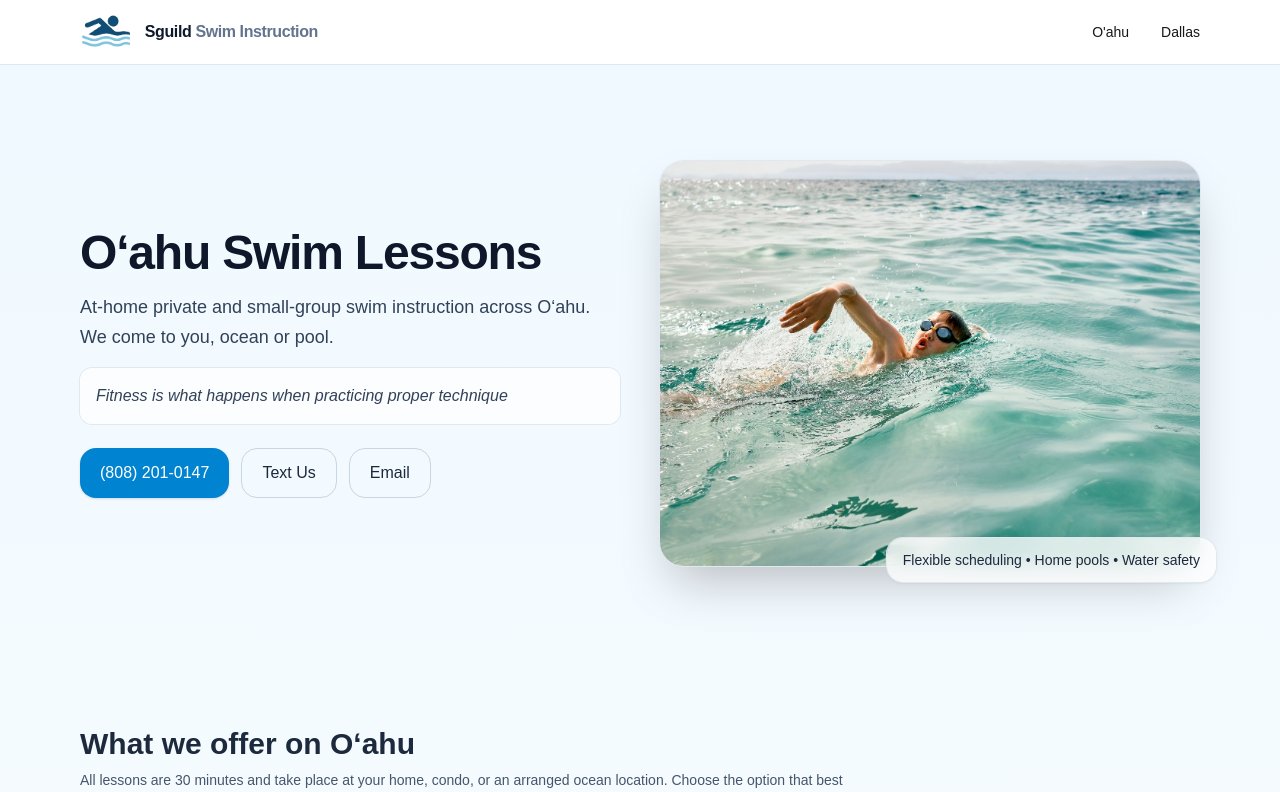
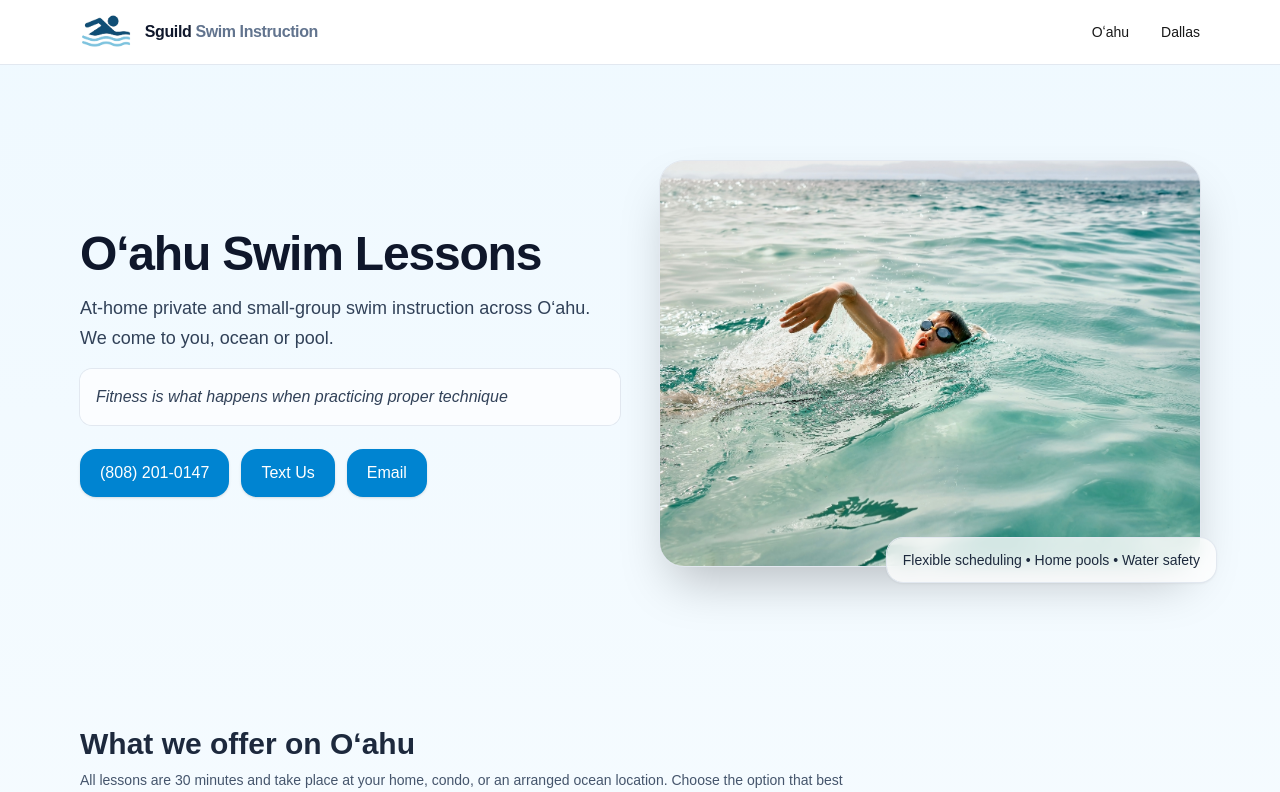
Before and after one commit to sguild-admin/sguild-site, a Next.js app: page /oahu in a window 1280 px wide. Shown: the top 792 px of the page. Built offline with nearby package versions, Linux system fonts and the light colour scheme.

Commit message:
refactor: consolidate contact pages to use shared PageContainer, Button, Image; remove duplicate headers

```diff
--- a/src/app/dallas/contact/page.tsx
+++ b/src/app/dallas/contact/page.tsx
@@ -1,42 +1,21 @@
 'use client'
 import React from 'react'
-import Link from 'next/link'
+import Button from '../../../components/Button'
+import Image from '../../../components/Image'
+import PageContainer from '../../../components/PageContainer'
+import { CONTACTS } from '../../../config/contact'
+
+const { phoneDisplay: PHONE, phoneTel: PHONE_TEL, email: EMAIL } = CONTACTS.dallas
 
 // -----------------------------------------------------------------------------
 // Dallas Contact Page — Stabilized build (no arbitrary Tailwind classes)
-// - Matches the Oʻahu/Dallas page structure & styles
-// - Booking via Call / Text / Email (no JS UA detection)
-// - Uses /assets/logo-graphic.png
-// -----------------------------------------------------------------------------
-
-const PHONE = '+19722105375' // TODO: replace if needed
-const EMAIL = 'info@sguildswim.com' // TODO: replace if needed
-
 export default function DallasContactPage() {
-  const telHref = `tel:${PHONE}`
-  const smsHref = `sms:${PHONE}`
+  const telHref = `tel:${PHONE_TEL}`
+  const smsHref = `sms:${PHONE_TEL}`
   const mailHref = `mailto:${EMAIL}`
 
   return (
-    <div className="min-h-screen bg-gradient-to-b from-sky-50 to-white text-slate-800">
-      {/* Header */}
-      <header className="sticky top-0 z-30 backdrop-blur bg-white/70 border-b border-slate-200/50">
-        <div className="mx-auto max-w-6xl px-4 py-3 flex items-center justify-between">
-          {/* Logo (your exact snippet) */}
-          <Link href="/" className="flex items-center gap-3" aria-label="Sguild Swim Instruction home">
-            <img src="/assets/logo-graphic.png" alt="Sguild Swim Instruction logo" className="h-9 w-auto" />
-            <span className="text-base font-semibold tracking-tight text-slate-900">
-              Sguild <span className="text-slate-500">Swim Instruction</span>
-            </span>
-          </Link>
-
-          <nav className="hidden md:flex items-center gap-6 text-sm">
-            <Link href="/" className="hover:text-sky-700">Locations</Link>
-            <Link href="/dallas/contact" className="hover:text-sky-700">Contact</Link>
-          </nav>
-        </div>
-      </header>
-
+    <PageContainer>
       {/* Hero */}
       <section className="relative overflow-hidden">
         <div className="absolute inset-0 -z-10">
@@ -52,9 +31,9 @@
               Ready to book at‑home swim lessons in Dallas or Collin County? Reach out and we’ll get you scheduled.
             </p>
             <div className="mt-6 flex flex-wrap gap-3">
-              <a href={telHref} className="inline-flex items-center rounded-2xl bg-sky-600 px-5 py-3 text-white shadow hover:bg-sky-700">Call Now</a>
-              <a href={smsHref} className="inline-flex items-center rounded-2xl border border-slate-300 px-5 py-3 text-slate-800 hover:bg-slate-50">Text Us</a>
-              <a href={mailHref} className="inline-flex items-center rounded-2xl border border-slate-300 px-5 py-3 text-slate-800 hover:bg-slate-50">Email</a>
+              <Button href={telHref} variant="primary">Call Now</Button>
+              <Button href={smsHref} variant="secondary">Text Us</Button>
+              <Button href={mailHref} variant="secondary">Email</Button>
             </div>
             <div className="mt-6 rounded-2xl bg-white/80 p-4 ring-1 ring-slate-200">
               <h2 className="text-base font-semibold text-slate-900">Helpful details to include</h2>
@@ -69,7 +48,7 @@
 
           <div className="relative">
             <div className="w-full overflow-hidden rounded-3xl shadow-2xl ring-1 ring-slate-200" style={{ aspectRatio: '4 / 3' }}>
-              <img src="/assets/contact.JPG" alt="Dallas backyard swim lesson" className="h-full w-full object-cover" />
+              <Image src="/assets/contact.JPG" alt="Dallas backyard swim lesson" className="h-full w-full object-cover" />
             </div>
             <div className="absolute -bottom-4 -right-4 bg-white/80 backdrop-blur rounded-2xl px-4 py-3 shadow ring-1 ring-slate-200">
               <p className="text-sm font-medium">Flexible scheduling • Home pools • Water safety</p>
@@ -85,17 +64,17 @@
           <article className="rounded-2xl border border-slate-200 bg-white p-6 shadow-sm">
             <h3 className="text-lg font-semibold">Call</h3>
             <p className="mt-2 text-sm text-slate-700">Fastest for quick questions and immediate booking.</p>
-            <a href={telHref} className="mt-4 inline-block rounded-full bg-sky-600 px-4 py-2 text-white">{PHONE}</a>
+            <Button href={telHref} className="mt-4" variant="primary">{PHONE}</Button>
           </article>
           <article className="rounded-2xl border border-slate-200 bg-white p-6 shadow-sm">
             <h3 className="text-lg font-semibold">Text</h3>
             <p className="mt-2 text-sm text-slate-700">Great for sharing names, ages, and scheduling preferences.</p>
-            <a href={smsHref} className="mt-4 inline-block rounded-full border border-slate-300 px-4 py-2">Text us</a>
+            <Button href={smsHref} className="mt-4" variant="secondary">Text us</Button>
           </article>
           <article className="rounded-2xl border border-slate-200 bg-white p-6 shadow-sm">
             <h3 className="text-lg font-semibold">Email</h3>
             <p className="mt-2 text-sm text-slate-700">We typically reply the same day.</p>
-            <a href={mailHref} className="mt-4 inline-block rounded-full border border-slate-300 px-4 py-2">{EMAIL}</a>
+            <Button href={mailHref} className="mt-4" variant="secondary">{EMAIL}</Button>
           </article>
         </div>
       </section>
@@ -136,7 +115,6 @@
         </div>
       </section>
 
-
-    </div>
+    </PageContainer>
   )
 }
--- a/src/app/dallas/page.tsx
+++ b/src/app/dallas/page.tsx
@@ -5,6 +5,7 @@
 import FeaturableReviews from '../../components/FeaturableReviews'
 import PageContainer from '../../components/PageContainer'
 import Hero from '../../components/Hero'
+import { CONTACTS } from '../../config/contact'
 
 // -----------------------------------------------------------------------------
 // Dallas Page — Stabilized build (no arbitrary Tailwind classes)
@@ -15,12 +16,11 @@
 // - Hero image: /public/assets/dallasSwim.png
 // -----------------------------------------------------------------------------
 
-const PHONE = '+19722105375' // TODO: replace with your booking number
-const EMAIL = 'info@sguildswim.com' // TODO: replace with your email
+const { phoneDisplay: PHONE, phoneTel: PHONE_TEL, email: EMAIL } = CONTACTS.dallas
 
 export default function DallasPage() {
-  const telHref = `tel:${PHONE}`
-  const smsHref = `sms:${PHONE}`
+  const telHref = `tel:${PHONE_TEL}`
+  const smsHref = `sms:${PHONE_TEL}`
   const mailHref = `mailto:${EMAIL}`
 
   return (
--- a/src/app/oahu/contact/page.tsx
+++ b/src/app/oahu/contact/page.tsx
@@ -1,6 +1,7 @@
-'use client'
 import React from 'react'
-import Link from 'next/link'
+import Button from '../../../components/Button'
+import Image from '../../../components/Image'
+import PageContainer from '../../../components/PageContainer'
 
 // -----------------------------------------------------------------------------
 // Oʻahu Contact Page — Stabilized build (no arbitrary Tailwind classes)
@@ -9,34 +10,17 @@
 // - Uses /assets/logo-graphic.png and /assets/contact.jpg
 // -----------------------------------------------------------------------------
 
-const PHONE = '(808) 201-0147' // TODO: replace if needed
-const EMAIL = 'info@sguildswim.com' // TODO: replace if needed
+import { CONTACTS } from '../../../config/contact'
+
+const { phoneDisplay: PHONE, phoneTel: PHONE_TEL, email: EMAIL } = CONTACTS.oahu
 
 export default function OahuContactPage() {
-  const telHref = `tel:${PHONE}`
-  const smsHref = `sms:${PHONE}`
+  const telHref = `tel:${PHONE_TEL}`
+  const smsHref = `sms:${PHONE_TEL}`
   const mailHref = `mailto:${EMAIL}`
 
   return (
-    <div className="min-h-screen bg-gradient-to-b from-sky-50 to-white text-slate-800">
-      {/* Header */}
-      <header className="sticky top-0 z-30 backdrop-blur bg-white/70 border-b border-slate-200/50">
-        <div className="mx-auto max-w-6xl px-4 py-3 flex items-center justify-between">
-          {/* Logo (your exact snippet) */}
-          <Link href="/" className="flex items-center gap-3" aria-label="Sguild Swim Instruction home">
-            <img src="/assets/logo-graphic.png" alt="Sguild Swim Instruction logo" className="h-9 w-auto" />
-            <span className="text-base font-semibold tracking-tight text-slate-900">
-              Sguild <span className="text-slate-500">Swim Instruction</span>
-            </span>
-          </Link>
-
-          <nav className="hidden md:flex items-center gap-6 text-sm">
-            <Link href="/" className="hover:text-sky-700">Locations</Link>
-            <Link href="/oahu/contact" className="hover:text-sky-700">Contact</Link>
-          </nav>
-        </div>
-      </header>
-
+    <PageContainer>
       {/* Hero */}
       <section className="relative overflow-hidden">
         <div className="absolute inset-0 -z-10">
@@ -52,9 +36,9 @@
               Ready to book at‑home (or ocean) swim lessons on Oʻahu? Reach out and we’ll get you scheduled.
             </p>
             <div className="mt-6 flex flex-wrap gap-3">
-              <a href={telHref} className="inline-flex items-center rounded-2xl bg-sky-600 px-5 py-3 text-white shadow hover:bg-sky-700">Call Now</a>
-              <a href={smsHref} className="inline-flex items-center rounded-2xl border border-slate-300 px-5 py-3 text-slate-800 hover:bg-slate-50">Text Us</a>
-              <a href={mailHref} className="inline-flex items-center rounded-2xl border border-slate-300 px-5 py-3 text-slate-800 hover:bg-slate-50">Email</a>
+              <Button href={telHref} variant="primary">Call Now</Button>
+              <Button href={smsHref} variant="secondary">Text Us</Button>
+              <Button href={mailHref} variant="secondary">Email</Button>
             </div>
             <div className="mt-6 rounded-2xl bg-white/80 p-4 ring-1 ring-slate-200">
               <h2 className="text-base font-semibold text-slate-900">Helpful details to include</h2>
@@ -69,7 +53,7 @@
 
           <div className="relative">
             <div className="w-full overflow-hidden rounded-3xl shadow-2xl ring-1 ring-slate-200" style={{ aspectRatio: '4 / 3' }}>
-              <img src="/assets/contact.JPG" alt="Ocean swim lessons on Oʻahu" className="h-full w-full object-cover" />
+              <Image src="/assets/contact.JPG" alt="Ocean swim lessons on Oʻahu" className="h-full w-full object-cover" />
             </div>
             <div className="absolute -bottom-4 -right-4 bg-white/80 backdrop-blur rounded-2xl px-4 py-3 shadow ring-1 ring-slate-200">
               <p className="text-sm font-medium">Flexible scheduling • Home pools • Ocean safety</p>
@@ -85,17 +69,17 @@
           <article className="rounded-2xl border border-slate-200 bg-white p-6 shadow-sm">
             <h3 className="text-lg font-semibold">Call</h3>
             <p className="mt-2 text-sm text-slate-700">Fastest for quick questions and immediate booking.</p>
-            <a href={telHref} className="mt-4 inline-block rounded-full bg-sky-600 px-4 py-2 text-white">{PHONE}</a>
+            <Button href={telHref} className="mt-4" variant="primary">{PHONE}</Button>
           </article>
           <article className="rounded-2xl border border-slate-200 bg-white p-6 shadow-sm">
             <h3 className="text-lg font-semibold">Text</h3>
             <p className="mt-2 text-sm text-slate-700">Great for sharing names, ages, and scheduling preferences.</p>
-            <a href={smsHref} className="mt-4 inline-block rounded-full border border-slate-300 px-4 py-2">Text us</a>
+            <Button href={smsHref} className="mt-4" variant="secondary">Text us</Button>
           </article>
           <article className="rounded-2xl border border-slate-200 bg-white p-6 shadow-sm">
             <h3 className="text-lg font-semibold">Email</h3>
             <p className="mt-2 text-sm text-slate-700">We typically reply the same day.</p>
-            <a href={mailHref} className="mt-4 inline-block rounded-full border border-slate-300 px-4 py-2">{EMAIL}</a>
+            <Button href={mailHref} className="mt-4" variant="secondary">{EMAIL}</Button>
           </article>
         </div>
       </section>
@@ -135,9 +119,6 @@
           </details>
         </div>
       </section>
-
-      {/* Footer */}
-
-    </div>
+    </PageContainer>
   )
 }
--- a/src/app/oahu/page.tsx
+++ b/src/app/oahu/page.tsx
@@ -5,10 +5,9 @@
 import FeaturableReviews from '../../components/FeaturableReviews'
 import PageContainer from '../../components/PageContainer'
 import Hero from '../../components/Hero'
+import { CONTACTS } from '../../config/contact'
 
-const PHONE_DISPLAY = '(808) 201-0147'
-const PHONE_TEL = '+18082010147'
-const EMAIL = 'info@sguildswim.com'
+const { phoneDisplay: PHONE_DISPLAY, phoneTel: PHONE_TEL, email: EMAIL } = CONTACTS.oahu
 
 export default function OahuPage() {
   const telHref = `tel:${PHONE_TEL}`
--- /dev/null
+++ b/src/components/Button.tsx
@@ -0,0 +1,46 @@
+import React from "react";
+import Link from "next/link";
+
+type Props = {
+  href?: string;
+  onClick?: (e: React.MouseEvent) => void;
+  variant?: "primary" | "secondary";
+  children: React.ReactNode;
+  className?: string;
+  target?: string;
+};
+
+export default function Button({ href, onClick, variant = "primary", children, className = "", target }: Props) {
+  const base = "inline-flex items-center rounded-2xl px-5 py-3 font-medium";
+  const variants: Record<string, string> = {
+    primary: "bg-sky-600 text-white shadow hover:bg-sky-700",
+    secondary: "border border-slate-300 text-slate-800 hover:bg-slate-50",
+  };
+
+  const cls = `${base} ${variants[variant]} ${className}`.trim();
+
+  const isExternal = href && (href.startsWith("http") || href.startsWith("mailto:") || href.startsWith("tel:") || href.startsWith("sms:"));
+
+  if (href) {
+    if (isExternal) {
+      return (
+        // external link (tel:, mailto:, http)
+        <a href={href} className={cls} onClick={onClick} target={target} rel={target === "_blank" ? "noopener noreferrer" : undefined}>
+          {children}
+        </a>
+      );
+    }
+
+    return (
+      <Link href={href} className={cls} onClick={onClick}>
+        {children}
+      </Link>
+    );
+  }
+
+  return (
+    <button type="button" className={cls} onClick={onClick}>
+      {children}
+    </button>
+  );
+}
--- a/src/components/Header.tsx
+++ b/src/components/Header.tsx
@@ -1,6 +1,7 @@
 "use client";
 import React, { useState } from "react";
 import Link from "next/link";
+import { NAV } from "../config/nav";
 
 export default function Header() {
   const [open, setOpen] = useState(false);
@@ -14,8 +15,11 @@
           </span>
         </Link>
         <nav className="hidden md:flex items-center gap-8 text-sm font-medium">
-          <Link href="/oahu/" className="hover:text-sky-600">O&apos;ahu</Link>
-          <Link href="/dallas/" className="hover:text-sky-600">Dallas</Link>
+          {NAV.filter((n) => n.group === "locations").map((n) => (
+            <Link key={n.href} href={n.href} className="hover:text-sky-600">
+              {n.label}
+            </Link>
+          ))}
         </nav>
         <button
           type="button"
--- a/src/components/Hero.tsx
+++ b/src/components/Hero.tsx
@@ -1,5 +1,6 @@
 import React from "react";
 import Link from "next/link";
+import Button from "./Button";
 
 type CTA = { label: string; href: string; variant?: "primary" | "secondary" };
 
@@ -40,11 +41,9 @@
           {ctas.length > 0 && (
             <div className="mt-6 flex flex-wrap gap-3">
               {ctas.map((c) => (
-                c.variant === "primary" ? (
-                  <a key={c.href} href={c.href} className="inline-flex items-center rounded-2xl bg-sky-600 px-5 py-3 text-white shadow hover:bg-sky-700">{c.label}</a>
-                ) : (
-                  <a key={c.href} href={c.href} className="inline-flex items-center rounded-2xl border border-slate-300 px-5 py-3 text-slate-800 hover:bg-slate-50">{c.label}</a>
-                )
+                <Button key={c.href + c.label} href={c.href} variant={c.variant}>
+                  {c.label}
+                </Button>
               ))}
             </div>
           )}
--- /dev/null
+++ b/src/components/Image.tsx
@@ -0,0 +1,11 @@
+"use client";
+import React from "react";
+
+export default function Image({ src, alt, className = "", fallback }: { src: string; alt: string; className?: string; fallback?: string }) {
+  const handleError = (e: React.SyntheticEvent<HTMLImageElement>) => {
+    const t = e.currentTarget;
+    if (fallback) t.src = fallback;
+  };
+
+  return <img src={src} alt={alt} className={className} onError={handleError} />;
+}
--- /dev/null
+++ b/src/config/contact.ts
@@ -0,0 +1,17 @@
+export const CONTACTS = {
+  default: {
+    email: 'info@sguildswim.com',
+  },
+  oahu: {
+    phoneDisplay: '(808) 201-0147',
+    phoneTel: '+18082010147',
+    email: 'info@sguildswim.com',
+  },
+  dallas: {
+    phoneDisplay: '(972) 210-5375',
+    phoneTel: '+19722105375',
+    email: 'info@sguildswim.com',
+  },
+};
+
+export const DEFAULT_CONTACT = CONTACTS.default;
--- /dev/null
+++ b/src/config/nav.ts
@@ -0,0 +1,6 @@
+export const NAV = [
+  { label: "Locations", href: "/", group: "main" },
+  { label: "Oʻahu", href: "/oahu/", group: "locations" },
+  { label: "Dallas", href: "/dallas/", group: "locations" },
+  { label: "Privacy", href: "/privacy", group: "meta" },
+];
```
Also changed, not shown: src/components/Footer.tsx (+6 -2 lines).
